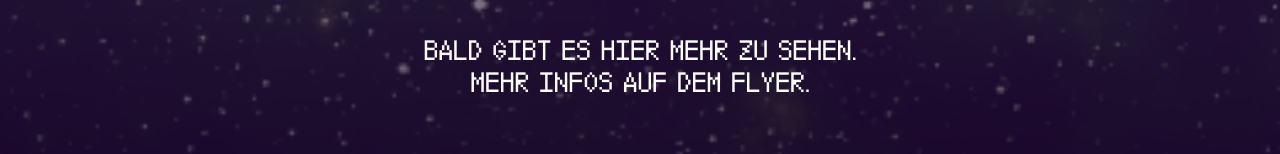
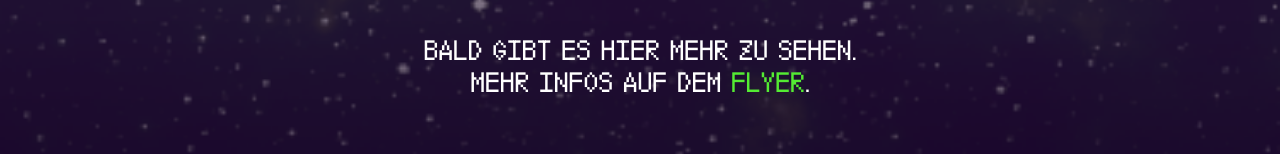
Before and after one commit to a-und-b/laser-beatz, a Next.js app in the folder client/: page / in a window 1280 px wide. Shown: the part 325-479 px from the top of the page. Built offline with nearby package versions, Linux system fonts and the light colour scheme.

Commit message:
revert link change

```diff
--- a/client/pages/index.js
+++ b/client/pages/index.js
@@ -1,6 +1,5 @@
 import { Box, CircularProgress, Grid, Typography, useTheme } from "@mui/material";
 import NextImage from 'next/image'
-import Link from "next/link";
 
 const Countdown = () => {
     const theme = useTheme();
@@ -25,7 +24,7 @@ const Countdown = () => {
             </Box> */}
             <Box sx={{ textAlign: 'center' }}>
                 <Typography variant="h3">Bald gibt es hier mehr zu sehen.</Typography>
-                <Typography variant="h3">Mehr Infos auf dem <Link style={{ color: theme.palette.primary.main }} locale={false} href="/pioneers-flyer.pdf" target="_blank">Flyer</Link>.</Typography>
+                <Typography variant="h3">Mehr Infos auf dem <a style={{ color: theme.palette.primary.main }} href="/pioneers-flyer.pdf" target="_blank">Flyer</a>.</Typography>
             </Box>
         </Grid >
     );
```
